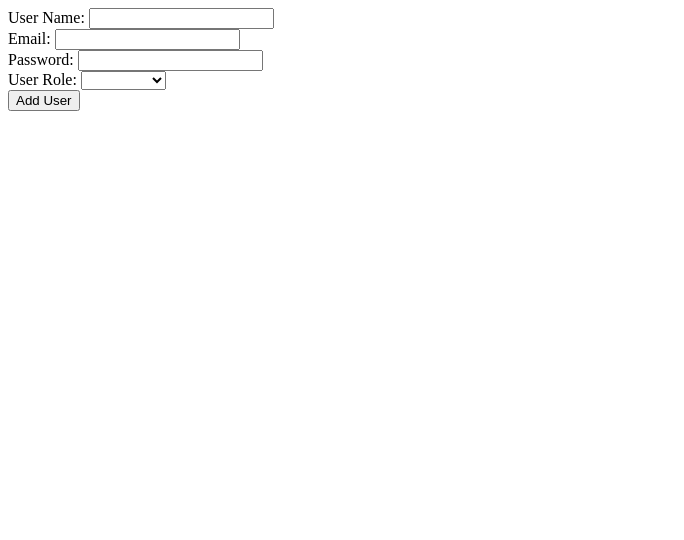
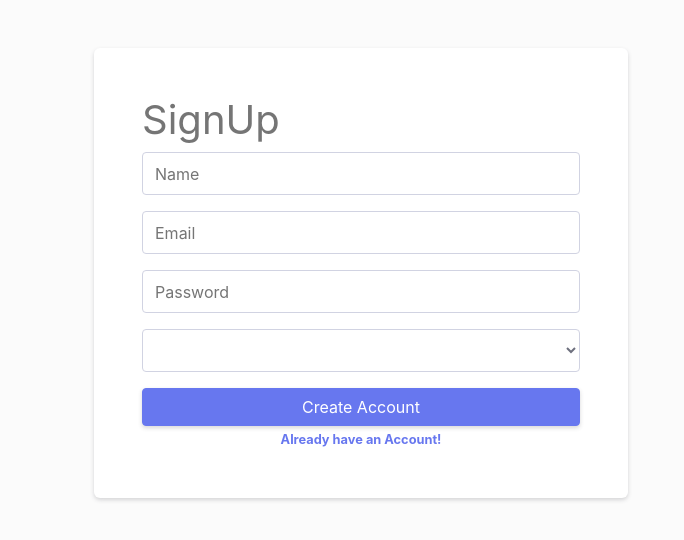
Before and after one commit to Aadichohan/TeamUp, a plain HTML site: page signUp.html in a window 1280 px wide. Shown: the whole page, without its empty margins (0-684 px from the left). Drawn offline with Linux system fonts and the light colour scheme.

Commit message:
Create User Form Styling

```diff
--- a/signUp.html
+++ b/signUp.html
@@ -6,25 +6,51 @@
     <meta name="viewport" content="width=device-width, initial-scale=1.0">
     <title>Document</title>
     <script src="./signup.js" defer></script>
-    <script src="./app.js"></script>
+    <!-- <script src="./app.js"></script> -->
+    <link href="bootstrap/css/bootstrap.min.css" rel="stylesheet" type="text/css">
+    <script src="./bootstrap/js/bootstrap.bundle.min.js" type="javascript"></script>
+    <style>
+       .login-form {
+            padding: 3rem!important;
+        }
+        body{
+            background-color: #FBFBFB;
+        }
+    </style>
 </head>
 <body>
-    <form  onsubmit="return false;" id="signup">
-    <label for="name">User Name: </label>
-     <input type="text" name="name" id="name">
-     <br>
-    <label for="email">Email: </label>
-     <input type="text" name="email" id="email">
-     <br>
-    <label for="password">Password: </label>
-     <input type="password" name="password" id="password">
-     <br>
-     <label for="role">User Role: </label>
-    <select name="role" id="role">
-        <option></option>
-    </select>
-     <br>
-     <input type="submit"  id="save" value="Add User" onclick="SignUpSetup();">
-    </form>
+        <div class="container">
+        <!-- <div class="row"> -->
+         <div class="col-xl-6 col-lg-12 col-md-9">
+          <div class="card shadow-sm my-5">
+              <div class="card-body p-0">
+                <div class="login-form">
+
+                    <h1>SignUp</h1>
+                    <form  onsubmit="return false;" id="login" class="user">
+                        <div class="form-group">
+                            <input type="text" name="name" class="form-control" id="name" placeholder="Name">
+                        </div>
+                        <div class="form-group">
+                            <input type="text" name="email" class="form-control" id="email" placeholder="Email">
+                        </div>
+                        <div class="form-group">
+                            <input type="password" name="password" class="form-control" id="password" placeholder="Password">
+                        </div>
+                        <div class="form-group">
+                             <select name="role" id="role" class="form-control">
+                                  <option></option>
+                              </select>
+                        </div>
+                        <input type="submit"  id="save" value="Create Account" onclick="SignUpSetup();" class="btn btn-primary btn-block">
+                    </form>
+                    <div class="text-center">
+                    <a class="font-weight-bold small" href="./index.html">Already have an Account!</a>
+                  </div>
+                </div>
+            </div>
+           </div>
+         </div>
+    </div>
 </body>
 </html>
```
Also changed, not shown: index.html (+3 -0 lines).
